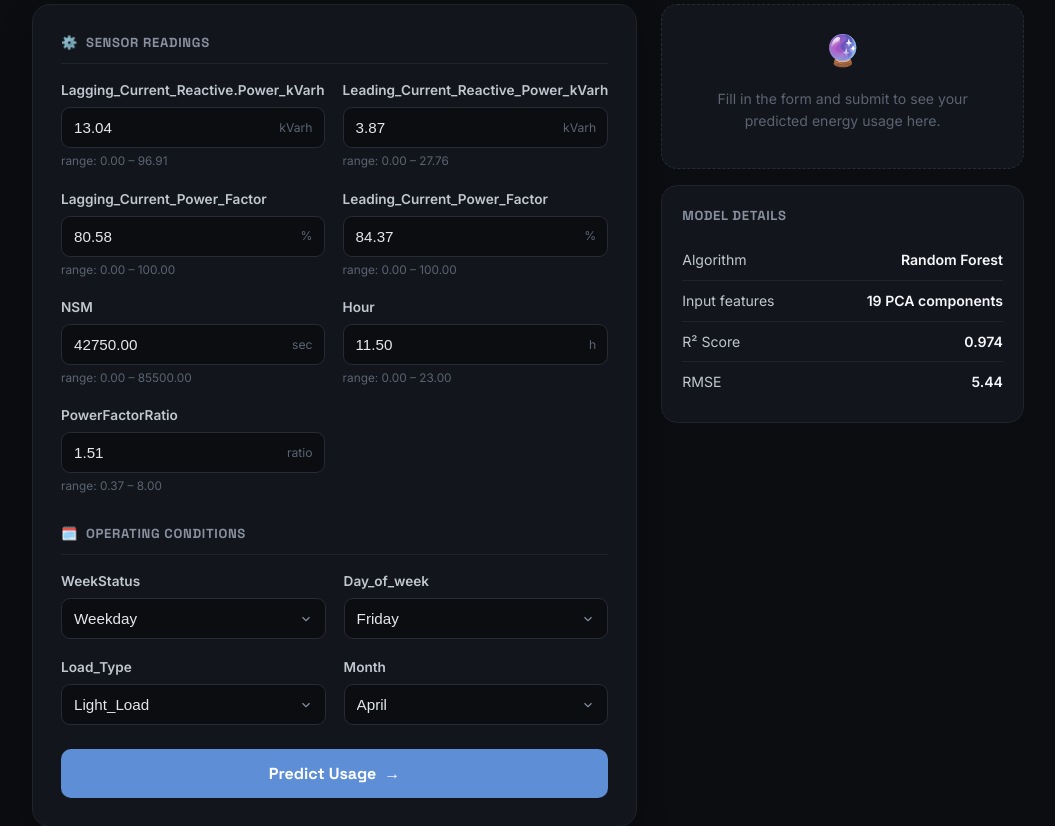
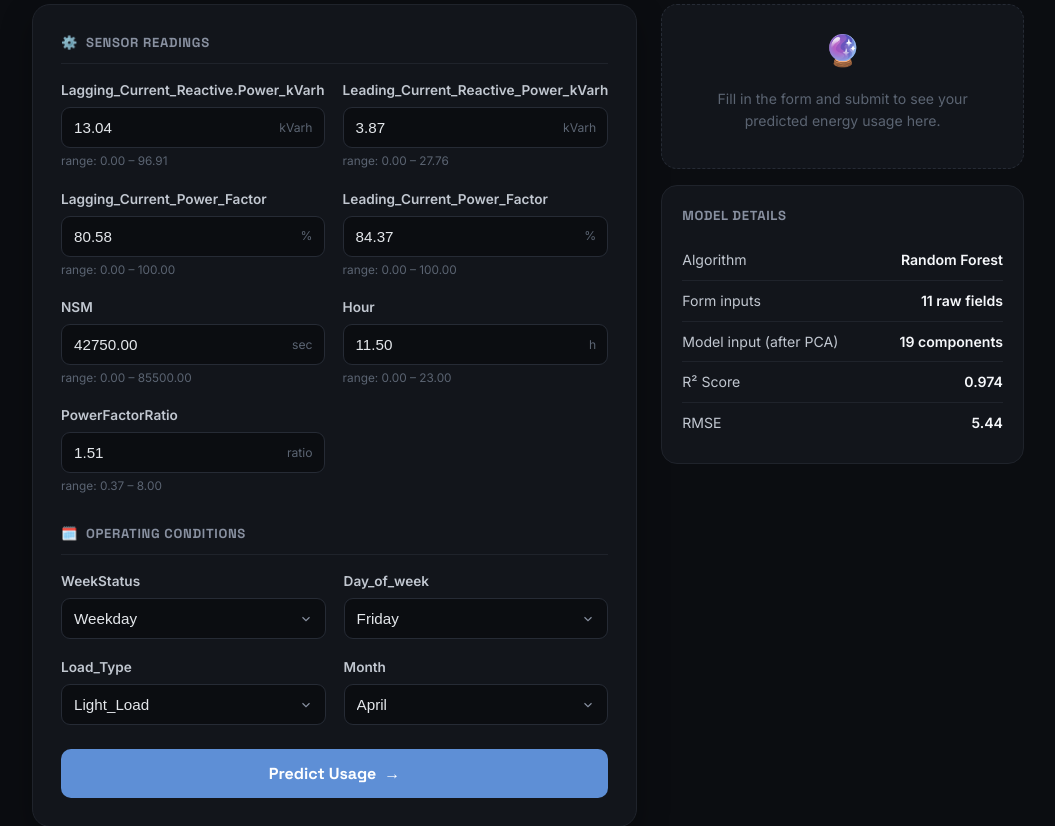
Before and after one commit to Kashaf537/Steel-Industry-Energy-Consumption-App, a FastAPI app: page /predict in a window 1280 px wide. Shown: the part 223-1049 px from the top of the page, without its empty margins (112-1167 px from the left). Run offline with FastAPI, Linux system fonts and the light colour scheme; parts of the project's set-up code (start-up, migrations or seed data) failed here and were passed over.

Commit message:
Updated code

```diff
--- a/app/main.py
+++ b/app/main.py
@@ -77,56 +77,30 @@ ENCODED_COLUMNS = METADATA["encoded_columns"]
 
 def build_feature_vector(form_values: dict) -> pd.DataFrame:
     """
-    Takes the raw form inputs (one value per original feature) and
-    reproduces the exact preprocessing used in training:
-    one-hot encode -> align to training column order -> scaler -> PCA.
+    Takes the raw form inputs and reproduces the exact preprocessing used
+    in training: manually construct the one-hot encoded row (get_dummies
+    is unreliable on a single row -- with only one category present it
+    always drops it, silently zeroing out every categorical input), then
+    scaler -> PCA.
     """
+    encoded = pd.DataFrame(0, index=[0], columns=ENCODED_COLUMNS, dtype=float)
 
-    # Create an empty dictionary to store processed values
-    row = {}
+    for col in NUMERIC_COLS:
+        encoded[col] = float(form_values[col])
 
-    # Process all numerical features
-    for col in NUMERIC_COLS:
+    for col in CATEGORICAL_COLS:
+        value = form_values[col]
+        dummy_col = f"{col}_{value}"
+        if dummy_col in encoded.columns:
+            encoded[dummy_col] = 1
+        # if dummy_col isn't in ENCODED_COLUMNS, this value was the
+        # drop_first baseline category -- correctly stays all-zero
 
-        # Convert numerical values from string to float
-        row[col] = float(form_values[col])
+    encoded = encoded[ENCODED_COLUMNS]  # exact training column order
 
-    # Process all categorical features
-    for col in CATEGORICAL_COLS:
-
-        # Store categorical values as strings
-        row[col] = form_values[col]
-
-    # Convert the dictionary into a single-row DataFrame
-    raw_df = pd.DataFrame([row])
-
-    # Apply one-hot encoding to categorical columns
-    encoded = pd.get_dummies(
-        raw_df,
-        columns=CATEGORICAL_COLS,
-        drop_first=True,
-        dtype=int
-    )
-
-    # Ensure every encoded column used during training exists
-    for col in ENCODED_COLUMNS:
-
-        # Add missing columns and fill them with 0
-        if col not in encoded.columns:
-            encoded[col] = 0
-
-    # Arrange columns in the exact same order used during training
-    encoded = encoded[ENCODED_COLUMNS]
-
-    # Apply the trained StandardScaler
     scaled = scaler.transform(encoded)
-
-    # Apply the trained PCA transformation
     reduced = pca.transform(scaled)
-
-    # Return the transformed feature vector
     return reduced
-
 
 # Home page route
 @app.get("/", response_class=HTMLResponse)
--- a/app/templates/predict.html
+++ b/app/templates/predict.html
@@ -255,10 +255,16 @@
                     <span>Random Forest</span>
                 </div>
 
-                <!-- Number of PCA components -->
+                <!-- What you fill in on this form -->
                 <div class="model-stat">
-                    <span>Input features</span>
-                    <span>19 PCA components</span>
+                    <span>Form inputs</span>
+                    <span>{{ numeric_cols|length + categorical_cols|length }} raw fields</span>
+                </div>
+
+                <!-- What the model actually receives after preprocessing -->
+                <div class="model-stat">
+                    <span>Model input (after PCA)</span>
+                    <span>19 components</span>
                 </div>
 
                 <!-- Model R² score -->
```
